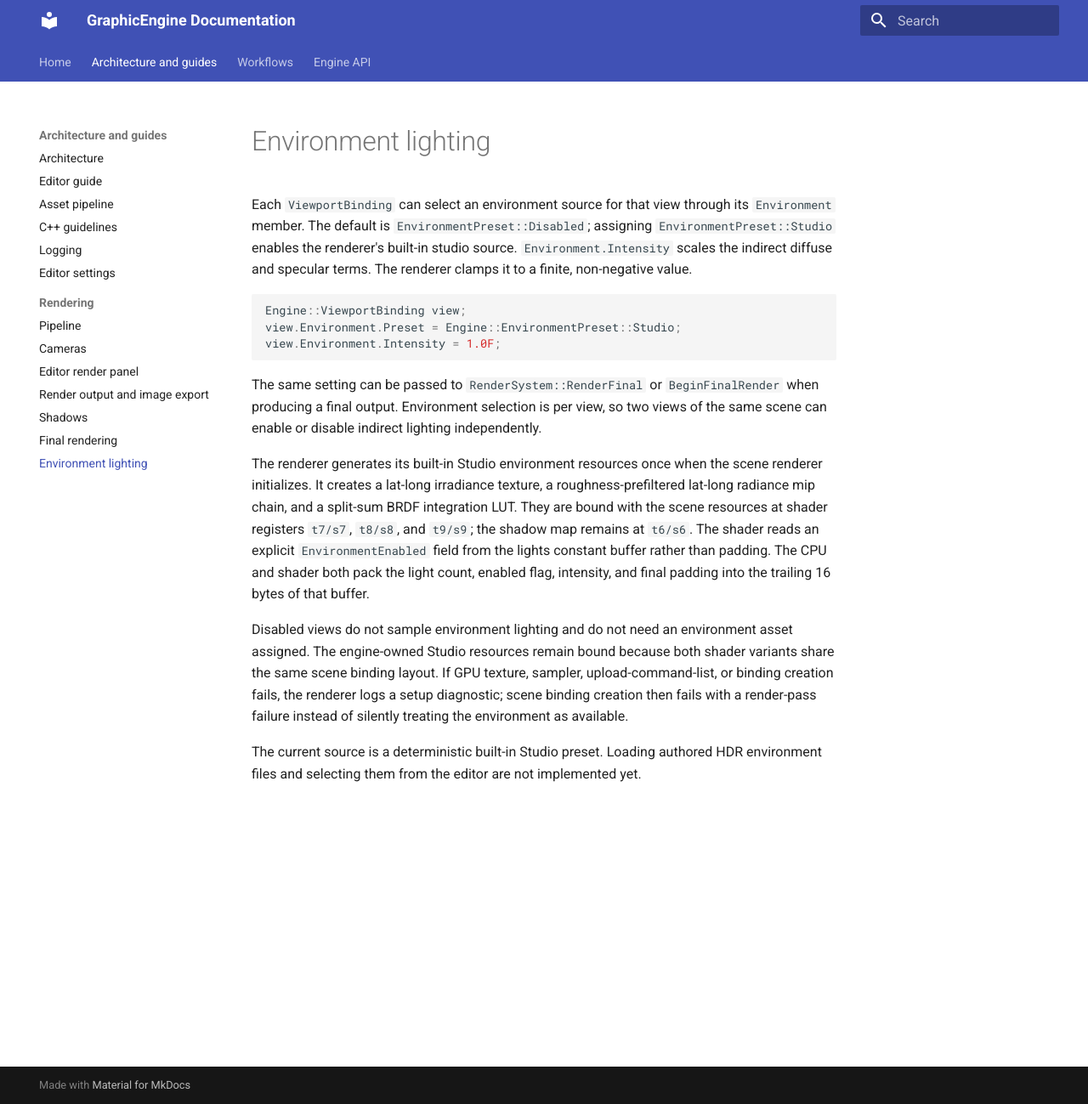
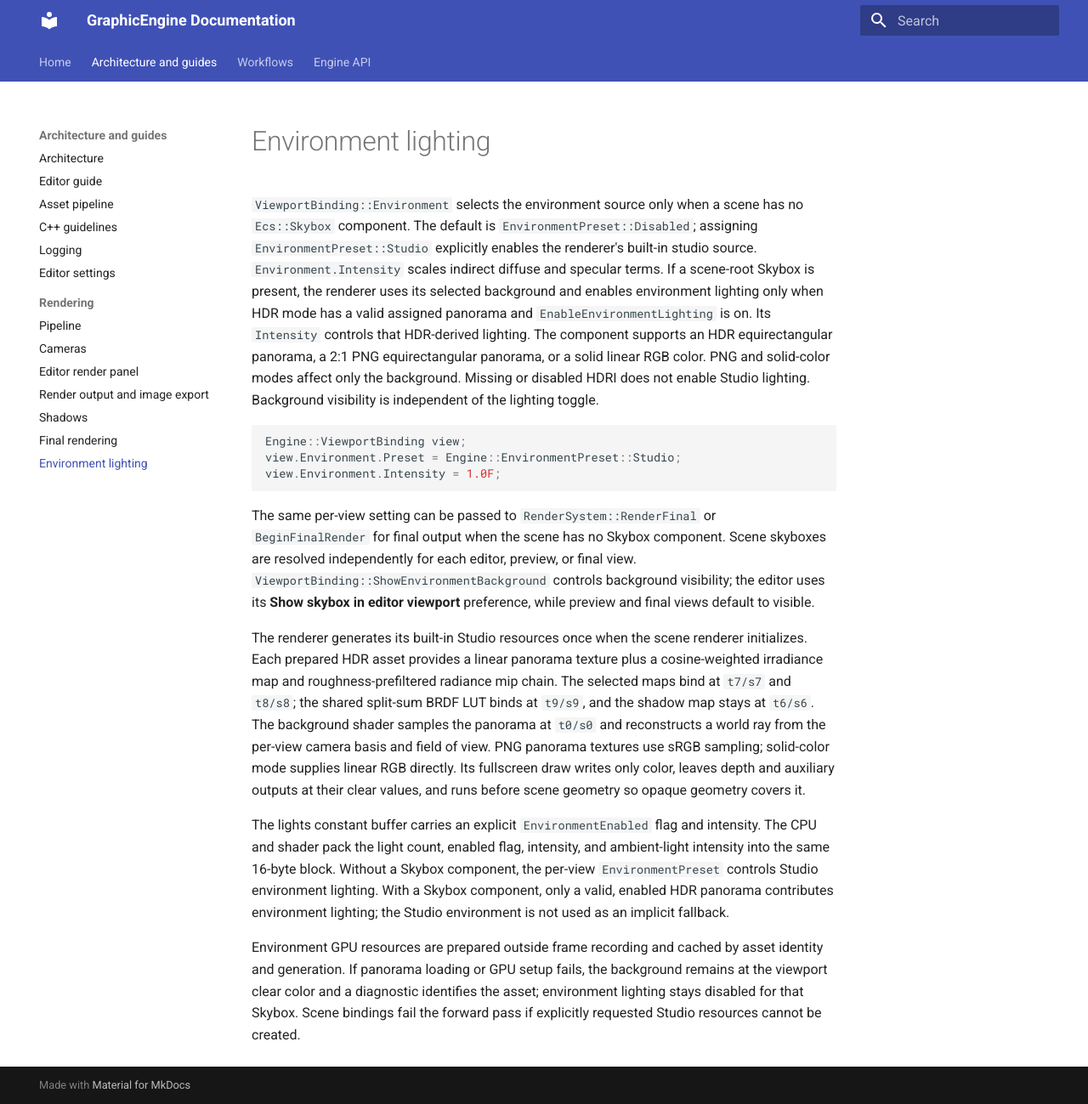
Before and after one commit to JGolaszewski/GrpahicEngine, an MkDocs documentation site: the page built from docs/rendering/environment-lighting.md, in a window 1280 px wide and 1299 px high. Shown: the whole window at 85% size. Built offline with MkDocs 1.6.1 and Material for MkDocs 9.7.7, drawn with Linux system fonts in a browser that asks for light colours.

Commit message:
docs(rendering): document skybox modes and lighting (#184)

````diff
--- a/docs/rendering/environment-lighting.md
+++ b/docs/rendering/environment-lighting.md
@@ -1,9 +1,13 @@
 # Environment lighting
 
-Each `ViewportBinding` can select an environment source for that view through its `Environment` member. The default is
-`EnvironmentPreset::Disabled`; assigning `EnvironmentPreset::Studio` enables the renderer's built-in studio source.
-`Environment.Intensity` scales the indirect diffuse and specular terms. The renderer clamps it to a finite,
-non-negative value.
+`ViewportBinding::Environment` selects the environment source only when a scene has no `Ecs::Skybox` component. The
+default is `EnvironmentPreset::Disabled`; assigning `EnvironmentPreset::Studio` explicitly enables the renderer's
+built-in studio source. `Environment.Intensity` scales indirect diffuse and specular terms. If a scene-root Skybox is
+present, the renderer uses its selected background and enables environment lighting only when HDR mode has a valid
+assigned panorama and `EnableEnvironmentLighting` is on. Its `Intensity` controls that HDR-derived lighting. The
+component supports an HDR equirectangular panorama, a 2:1 PNG equirectangular panorama, or a solid linear RGB color. PNG
+and solid-color modes affect only the background. Missing or disabled HDRI does not enable Studio lighting. Background
+visibility is independent of the lighting toggle.
 
 ```cpp
 Engine::ViewportBinding view;
@@ -11,20 +15,26 @@ view.Environment.Preset = Engine::EnvironmentPreset::Studio;
 view.Environment.Intensity = 1.0F;
 ```
 
-The same setting can be passed to `RenderSystem::RenderFinal` or `BeginFinalRender` when producing a final output.
-Environment selection is per view, so two views of the same scene can enable or disable indirect lighting independently.
+The same per-view setting can be passed to `RenderSystem::RenderFinal` or `BeginFinalRender` for final output when the
+scene has no Skybox component. Scene
+skyboxes are resolved independently for each editor, preview, or final view. `ViewportBinding::ShowEnvironmentBackground`
+controls background visibility; the editor uses its **Show skybox in editor viewport** preference, while preview and
+final views default to visible.
 
-The renderer generates its built-in Studio environment resources once when the scene renderer initializes. It creates a
-lat-long irradiance texture, a roughness-prefiltered lat-long radiance mip chain, and a split-sum BRDF integration LUT.
-They are bound with the scene resources at shader registers `t7/s7`, `t8/s8`, and `t9/s9`; the shadow map remains at
-`t6/s6`. The shader reads an explicit `EnvironmentEnabled` field from the lights constant buffer rather than padding.
-The CPU and shader both pack the light count, enabled flag, intensity, and final padding into the trailing 16 bytes of
-that buffer.
+The renderer generates its built-in Studio resources once when the scene renderer initializes. Each prepared HDR asset
+provides a linear panorama texture plus a cosine-weighted irradiance map and roughness-prefiltered radiance mip chain.
+The selected maps bind at `t7/s7` and `t8/s8`; the shared split-sum BRDF LUT binds at `t9/s9`, and the shadow map stays
+at `t6/s6`. The background shader samples the panorama at `t0/s0` and reconstructs a world ray from the per-view camera
+basis and field of view. PNG panorama textures use sRGB sampling; solid-color mode supplies linear RGB directly. Its
+fullscreen draw writes only color, leaves depth and auxiliary outputs at their clear values, and runs before scene
+geometry so opaque geometry covers it.
 
-Disabled views do not sample environment lighting and do not need an environment asset assigned. The engine-owned
-Studio resources remain bound because both shader variants share the same scene binding layout. If GPU texture,
-sampler, upload-command-list, or binding creation fails, the renderer logs a setup diagnostic; scene binding creation
-then fails with a render-pass failure instead of silently treating the environment as available.
+The lights constant buffer carries an explicit `EnvironmentEnabled` flag and intensity. The CPU and shader pack the
+light count, enabled flag, intensity, and ambient-light intensity into the same 16-byte block. Without a Skybox
+component, the per-view `EnvironmentPreset` controls Studio environment lighting. With a Skybox component, only a valid,
+enabled HDR panorama contributes environment lighting; the Studio environment is not used as an implicit fallback.
 
-The current source is a deterministic built-in Studio preset. Loading authored HDR environment files and selecting
-them from the editor are not implemented yet.
+Environment GPU resources are prepared outside frame recording and cached by asset identity and generation. If panorama
+loading or GPU setup fails, the background remains at the viewport clear color and a diagnostic identifies the asset;
+environment lighting stays disabled for that Skybox. Scene bindings fail the forward pass if explicitly requested Studio
+resources cannot be created.
````
Also changed, not shown: docs/editor-guide.md (+5 -0 lines), docs/editor-settings.md (+7 -0 lines), docs/rendering/pipeline.md (+4 -2 lines).
